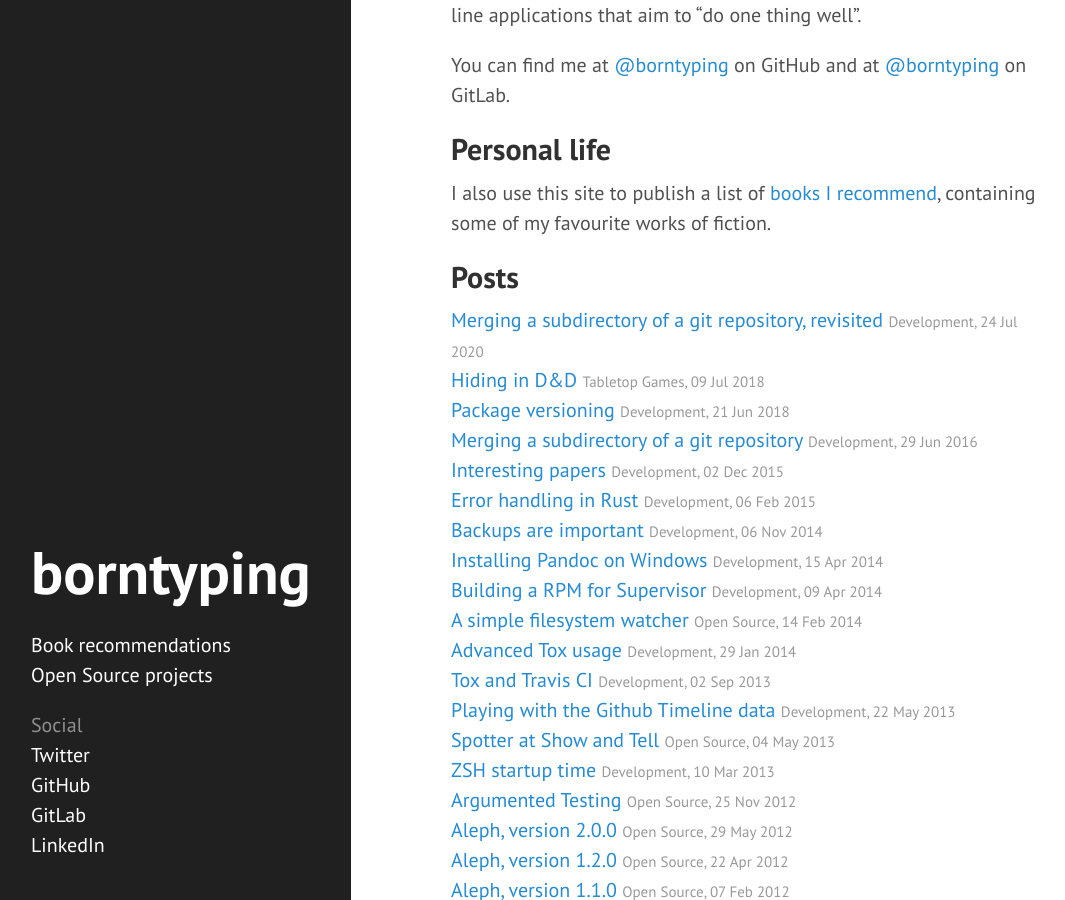
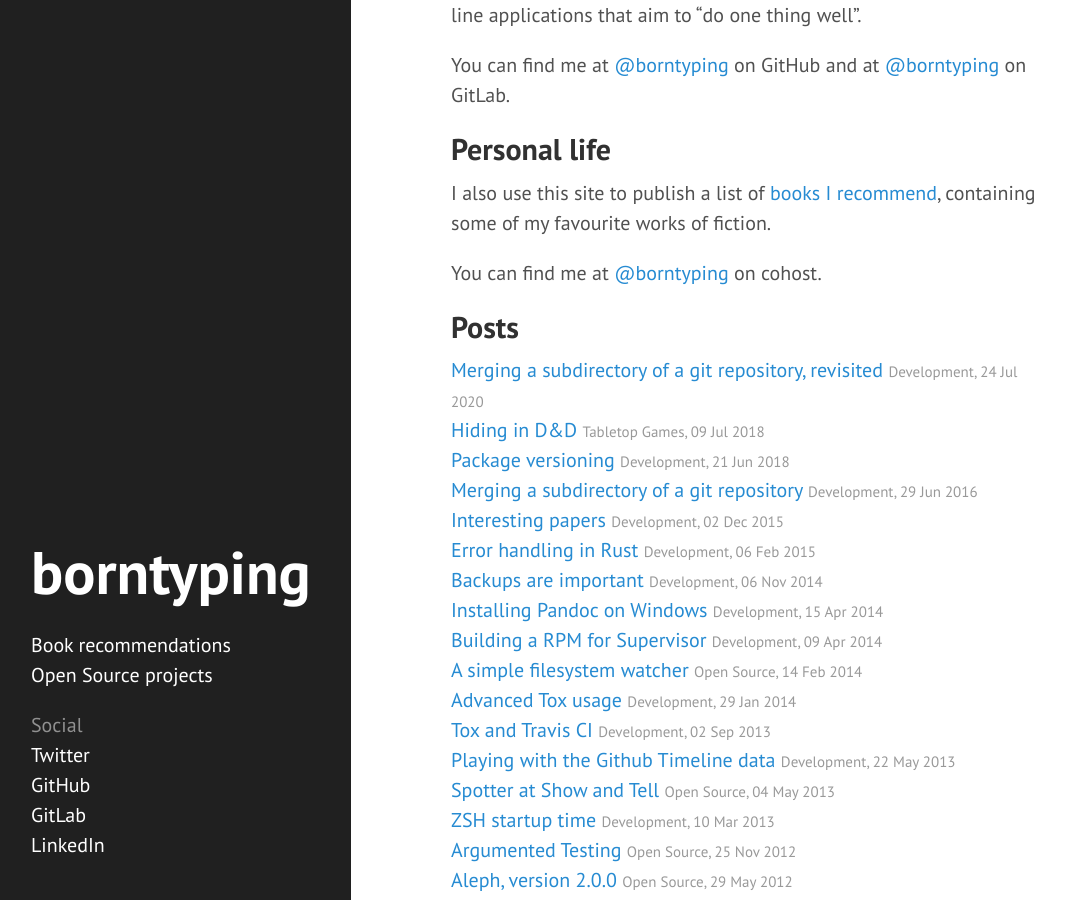
Before and after one commit to borntyping/borntyping.github.io, a Jekyll site: the page built from index.md, in a window 1280 px wide and 900 px high, scrolled down 1005 px. Shown: the whole window, without its empty margins (9-1074 px from the left). Built offline with Jekyll 4.4.1, drawn with Linux system fonts in a browser that asks for light colours.

Commit message:
Update index.md

```diff
--- a/index.md
+++ b/index.md
@@ -35,6 +35,8 @@ You can find me at [@borntyping][github] on GitHub and at [@borntyping][gitlab]
 
 I also use this site to publish a list of [books I recommend][books], containing some of my favourite works of fiction.
 
+You can find me at [@borntyping][cohost] on cohost.
+
 ## Posts
 
 <ul class="related-posts">
@@ -59,8 +61,8 @@ I also use this site to publish a list of [books I recommend][books], containing
 [github-sandbox]: https://github.com/borntyping-sandbox/
 [gitlab]: https://gitlab.com/borntyping/
 [email]: mailto:sam@borntyping.co.uk
-[twitter]: https://twitter.com/borntyping
 [linkedin]: https://www.linkedin.com/in/borntyping/
+[cohost]: https://cohost.org/borntyping
 
 [books]: {% link books.md %}
 [open-source]: {% link open-source.md %}
```
